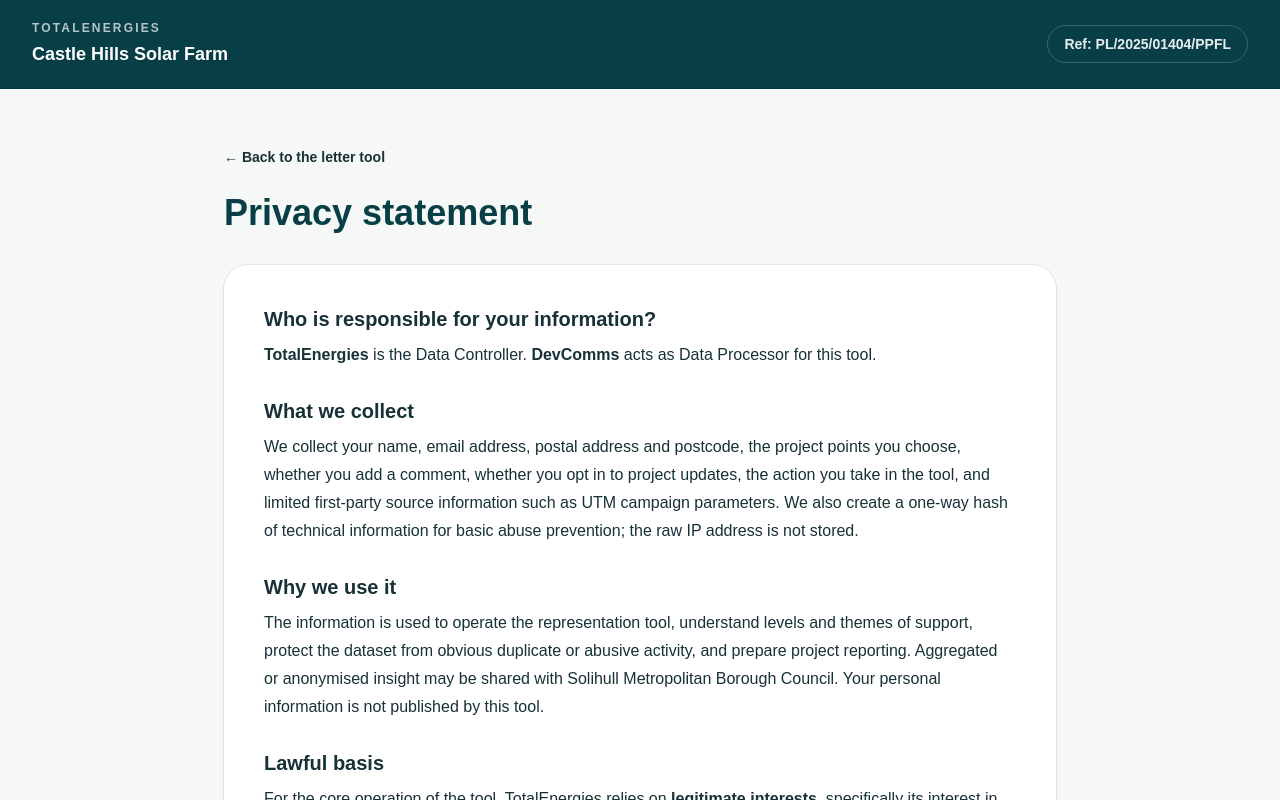
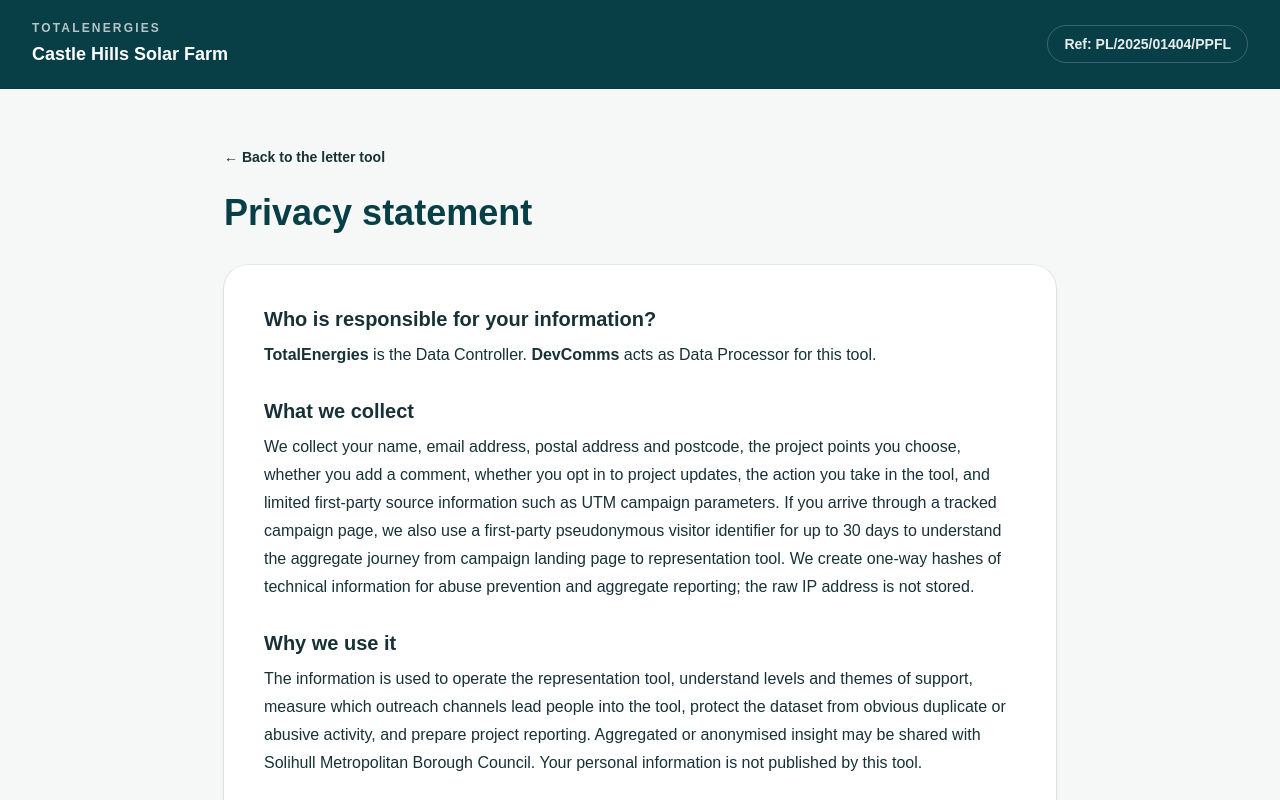
Before and after one commit to JakeWDevComms/Support-Gen, a Next.js app: page /castle-hills-solar/privacy in a window 1280 px wide. Shown: the top 800 px of the page. Built offline with nearby package versions, Linux system fonts and the light colour scheme.

Commit message:
Explain first-party Reach analytics

```diff
--- a/src/app/[projectSlug]/privacy/page.tsx
+++ b/src/app/[projectSlug]/privacy/page.tsx
@@ -4,8 +4,8 @@ import { ProjectShell } from "@/components/project-shell";
 import { getProject } from "@/lib/projects";
 export default async function PrivacyPage({params}:{params:Promise<{projectSlug:string}>}){const {projectSlug}=await params;const project=getProject(projectSlug);if(!project)notFound();return <ProjectShell project={project}><article className="mx-auto max-w-4xl px-5 py-10 md:px-8 md:py-14"><Link href={`/${project.slug}`} className="text-sm font-bold text-[var(--project-primary)] hover:underline">← Back to the letter tool</Link><h1 className="mt-6 text-4xl font-bold text-[var(--project-dark)]">Privacy statement</h1><div className="mt-8 space-y-7 rounded-3xl bg-white p-7 leading-7 shadow-sm ring-1 ring-black/5 md:p-10">
 <section><h2 className="text-xl font-bold">Who is responsible for your information?</h2><p className="mt-2"><strong>{project.dataController}</strong> is the Data Controller. <strong>{project.dataProcessor}</strong> acts as Data Processor for this tool.</p></section>
-<section><h2 className="text-xl font-bold">What we collect</h2><p className="mt-2">We collect your name, email address, postal address and postcode, the project points you choose, whether you add a comment, whether you opt in to project updates, the action you take in the tool, and limited first-party source information such as UTM campaign parameters. We also create a one-way hash of technical information for basic abuse prevention; the raw IP address is not stored.</p></section>
-<section><h2 className="text-xl font-bold">Why we use it</h2><p className="mt-2">The information is used to operate the representation tool, understand levels and themes of support, protect the dataset from obvious duplicate or abusive activity, and prepare project reporting. Aggregated or anonymised insight may be shared with {project.planningAuthority.name}. Your personal information is not published by this tool.</p></section>
+<section><h2 className="text-xl font-bold">What we collect</h2><p className="mt-2">We collect your name, email address, postal address and postcode, the project points you choose, whether you add a comment, whether you opt in to project updates, the action you take in the tool, and limited first-party source information such as UTM campaign parameters. If you arrive through a tracked campaign page, we also use a first-party pseudonymous visitor identifier for up to 30 days to understand the aggregate journey from campaign landing page to representation tool. We create one-way hashes of technical information for abuse prevention and aggregate reporting; the raw IP address is not stored.</p></section>
+<section><h2 className="text-xl font-bold">Why we use it</h2><p className="mt-2">The information is used to operate the representation tool, understand levels and themes of support, measure which outreach channels lead people into the tool, protect the dataset from obvious duplicate or abusive activity, and prepare project reporting. Aggregated or anonymised insight may be shared with {project.planningAuthority.name}. Your personal information is not published by this tool.</p></section>
 <section><h2 className="text-xl font-bold">Lawful basis</h2><p className="mt-2">For the core operation of the tool, {project.dataController} relies on <strong>{project.privacy.coreLawfulBasis}</strong>{project.privacy.legitimateInterest?`, specifically its interest in ${project.privacy.legitimateInterest}`:""}. The separate email update option relies on your consent and is unticked by default.</p></section>
 <section><h2 className="text-xl font-bold">Sending your representation</h2><p className="mt-2">This website does not send a planning representation on your behalf. “Open in Email” opens your own email application with a draft addressed to the planning authority. You remain in control and must choose whether to send it. Using this tool does not add you to a mailing list unless you separately opt in.</p></section>
 <section><h2 className="text-xl font-bold">Retention and your rights</h2><p className="mt-2">Project records are configured for a retention period of {project.retentionMonths} months after the project consultation closing date where one is set. You can exercise your data protection rights by contacting the Data Controller{project.privacy.contactEmail?` at ${project.privacy.contactEmail}`:" through the project's published contact route"}.</p></section>
```
